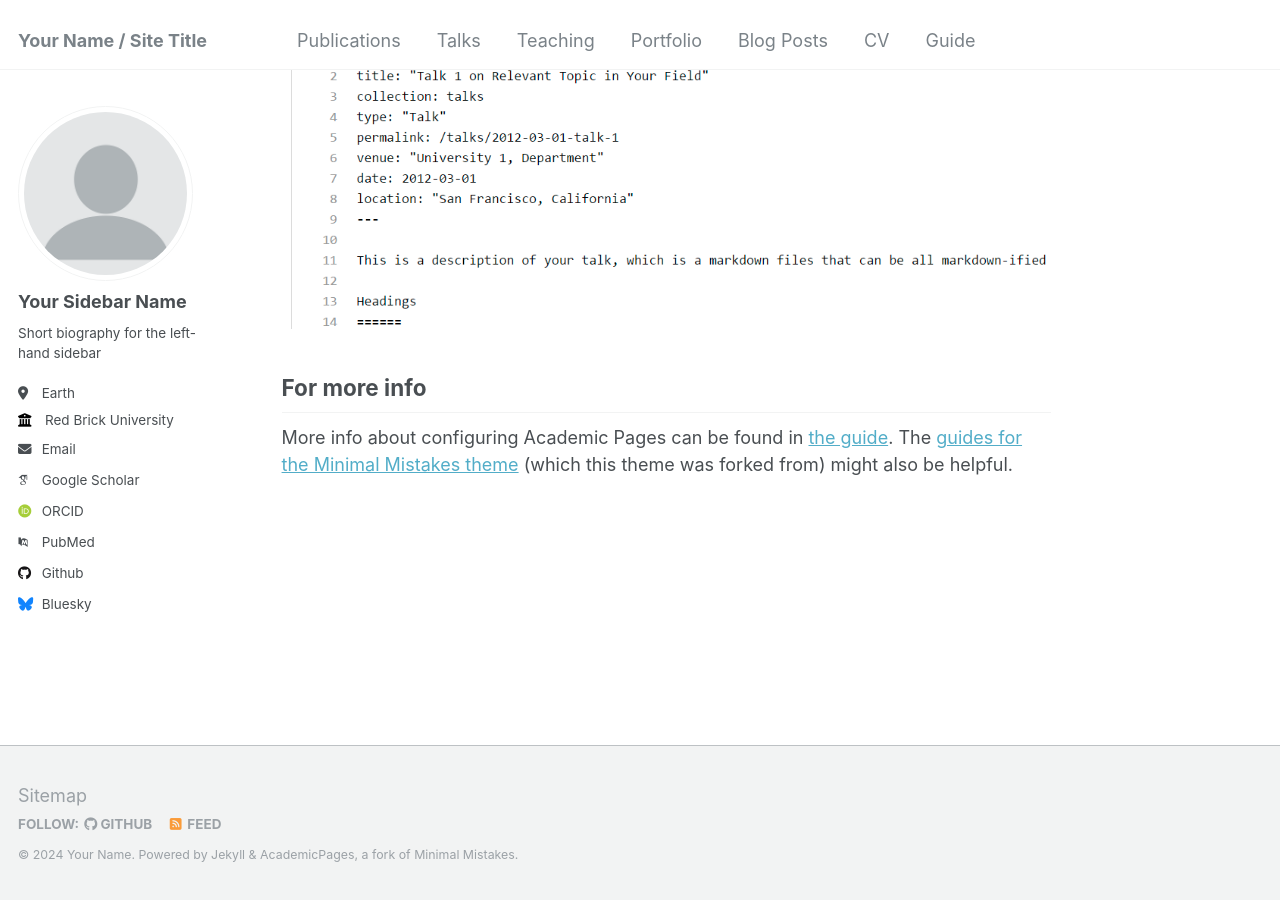
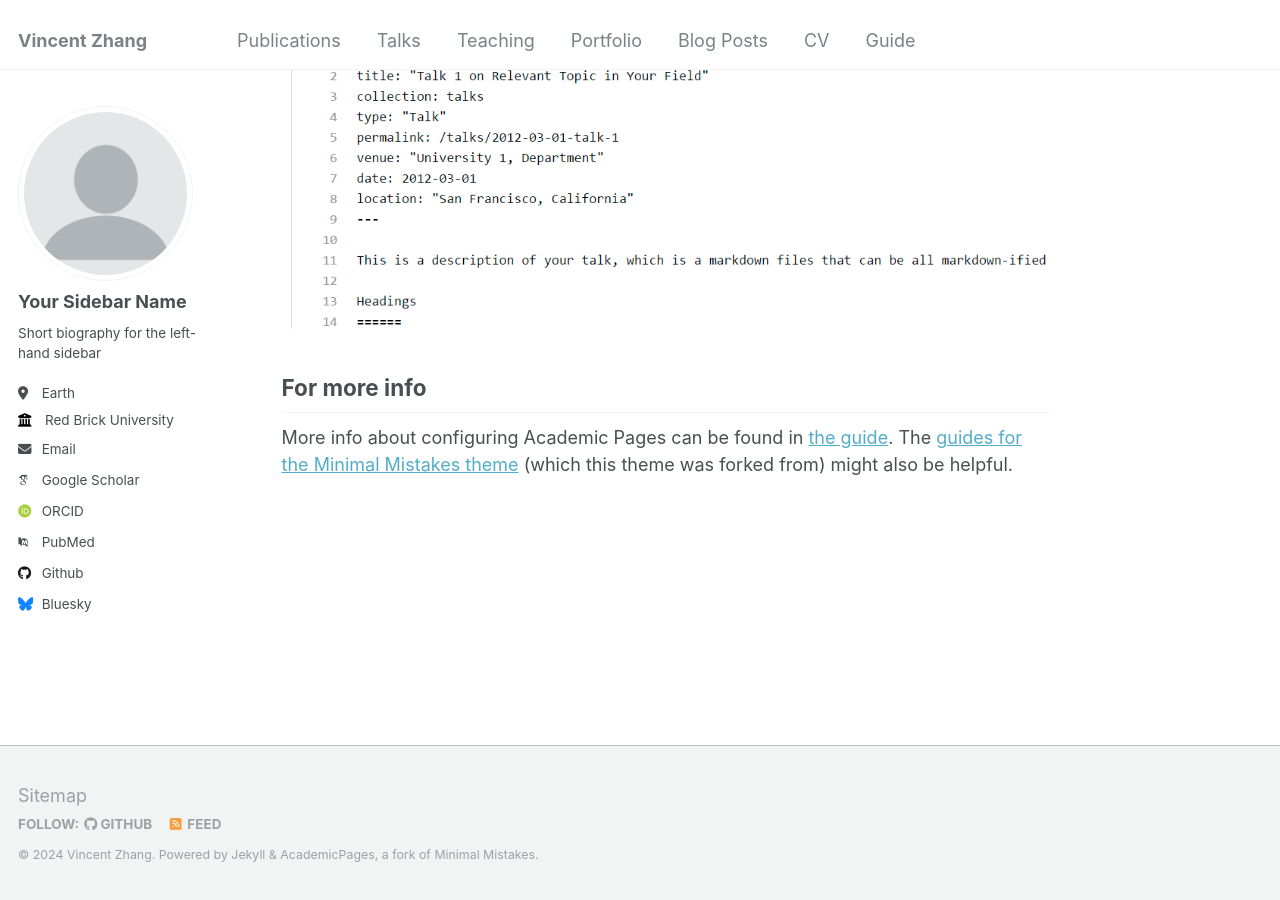
Before and after one commit to centzh/centzh.github.io, a Jekyll site: the page built from _pages/about.md, in a window 1280 px wide and 900 px high, scrolled down 2660 px. Built offline with Jekyll 4.4.1, drawn with Linux system fonts in a browser that asks for light colours; some web fonts are replaced.

Commit message:
Name change

```diff
--- a/_config.yml
+++ b/_config.yml
@@ -8,9 +8,9 @@
 
 # Basic Site Settings
 locale                   : "en-US"
-title                    : "Your Name / Site Title"
+title                    : "Vincent Zhang"
 title_separator          : "-"
-name                     : &name "Your Name"
+name                     : &name "Vincent Zhang"
 description              : &description "personal description"
 url                      : https://academicpages.github.io # the base hostname & protocol for your site e.g. "https://mmistakes.github.io"
 baseurl                  : "" # the subpath of your site, e.g. "/blog"
```
